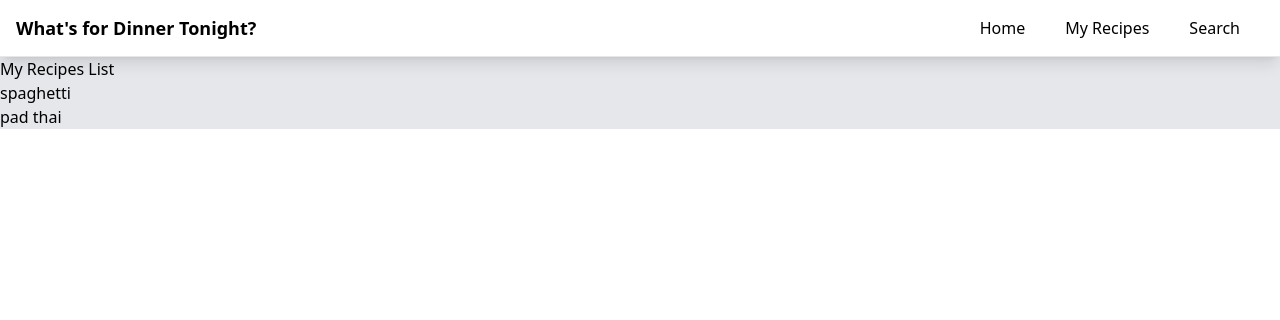
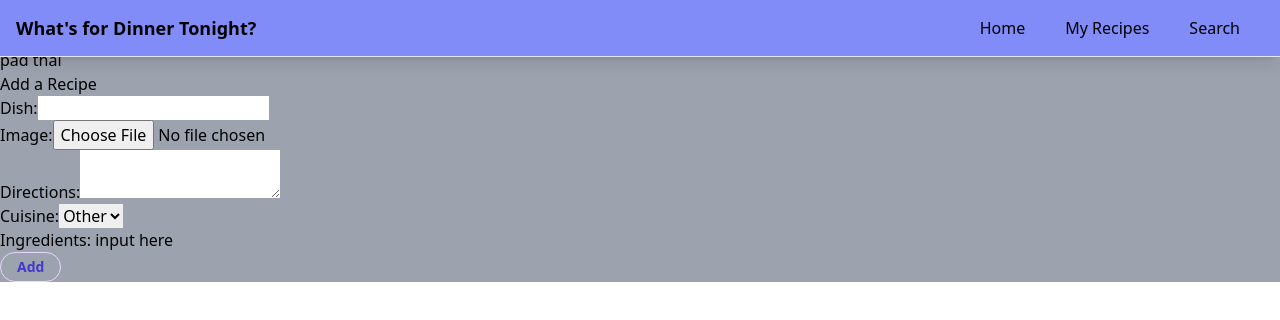
Before and after one commit to angski11422/whats-for-dinner, a React (Vite) app: page /myrecipes in a window 1280 px wide. Shown: the top 320 px of the page. Built offline with nearby package versions, Linux system fonts and the light colour scheme; data requests are answered from the project's data file.

Commit message:
navbar buttons css

```diff
--- a/src/App.jsx
+++ b/src/App.jsx
@@ -10,7 +10,7 @@ import Recipe from './components/Recipe';
 
 function App() {
   return (
-    <div>
+    <div className="bg-gray-400">
       <NavBar />
       <Routes>
         <Route exact path="/" element={<Home />} />
--- a/src/components/Home.jsx
+++ b/src/components/Home.jsx
@@ -15,7 +15,7 @@ function Home() {
     }
 
     return (
-        <div className=" bg-gray-200">
+        <div>
             <RandomRecipe randomRecipe={randomRecipe}/>
         </div>
     );
--- a/src/components/MyRecipes.jsx
+++ b/src/components/MyRecipes.jsx
@@ -16,13 +16,13 @@ function MyRecipes() {
     )
 
     return (
-        <div className=" bg-gray-200">
+        <div>
             <h1>My Recipes List</h1>
             <div>
                 {recipeList}
-                {/* <div>
+                <div>
                     <RecipeForm />
-                </div> */}
+                </div>
             </div>
         </div>
     );
--- a/src/components/NavBar.jsx
+++ b/src/components/NavBar.jsx
@@ -3,7 +3,7 @@ import { Link } from 'react-router-dom'
 
 function NavBar() {
     return (
-        <nav className="flex px-4 border-b md:shadow-lg items-center relative">
+        <nav className="flex px-4 border-b md:shadow-lg items-center fixed top-0 left-0 right-0 bg-indigo-400">
             <div className="text-lg font-bold md:py-0 py-4">
                 What's for Dinner Tonight?
             </div>
--- a/src/components/RandomRecipe.jsx
+++ b/src/components/RandomRecipe.jsx
@@ -42,7 +42,7 @@ function RandomRecipe({randomRecipe}) {
             </ul>
             <p>{ranRecipe.strInstructions}</p>
             <div>
-                <button>Add to Favorites</button>
+                <button className="px-4 py-1 text-sm text-indigo-700 font-semibold rounded-full border border-purple-200 hover:text-white hover:bg-purple-600 hover:border-transparent focus:outline-none focus:ring-2 focus:ring-purple-600 focus:ring-offset-2">Add to Favorites</button>
             </div>
         </div>
     );
--- a/src/components/RecipeForm.jsx
+++ b/src/components/RecipeForm.jsx
@@ -27,7 +27,7 @@ function RecipeForm() {
                     </select>
                 </label>
                 <p>Ingredients: input here</p>
-                <button type="submit">Add</button>
+                <button type="submit"className="px-4 py-1 text-sm text-indigo-700 font-semibold rounded-full border border-purple-200 hover:text-white hover:bg-purple-600 hover:border-transparent focus:outline-none focus:ring-2 focus:ring-purple-600 focus:ring-offset-2" >Add</button>
             </form>
         </div>
     );
--- a/src/components/Search.jsx
+++ b/src/components/Search.jsx
@@ -25,23 +25,17 @@ function Search() {
 
 
     return (
-        <div className=" bg-gray-200">
-            <div className="container h-screen flex justify-center items-center px-4 sm:px-6 lg:px-8">
-                <div className="relative">
+        <div>
+            <div>
                 <input
                     type="text"
-                        className="h-14 w-96 pr-8 pl-5 rounded z-0 focus:shadow focus:outline-none"
                     placeholder="Search anything..."
                     value={search}
                     onChange={(e) => setSearch(e.target.value)}
                 />
-                    <div className="absolute top-4 right-3">
-                        <i className="fa fa-search text-gray-400 z-20 hover:text-gray-500"></i>
-                    </div>
             </div>
             <div>
                 {displayRecipe}
-                </div>
             </div>
         </div>
     );
--- a/src/components/SearchRecipe.jsx
+++ b/src/components/SearchRecipe.jsx
@@ -31,7 +31,7 @@ function SearchRecipe({meal}) {
             <p>{meal.strInstructions}</p>
 
             <div>
-                <button>Add to Favorites</button>
+                <button className="px-4 py-1 text-sm text-indigo-700 font-semibold rounded-full border border-purple-200 hover:text-white hover:bg-purple-600 hover:border-transparent focus:outline-none focus:ring-2 focus:ring-purple-600 focus:ring-offset-2">Add to Favorites</button>
             </div>
         </div>
     );
```
Lines whose indentation alone changed are shown as unchanged.
